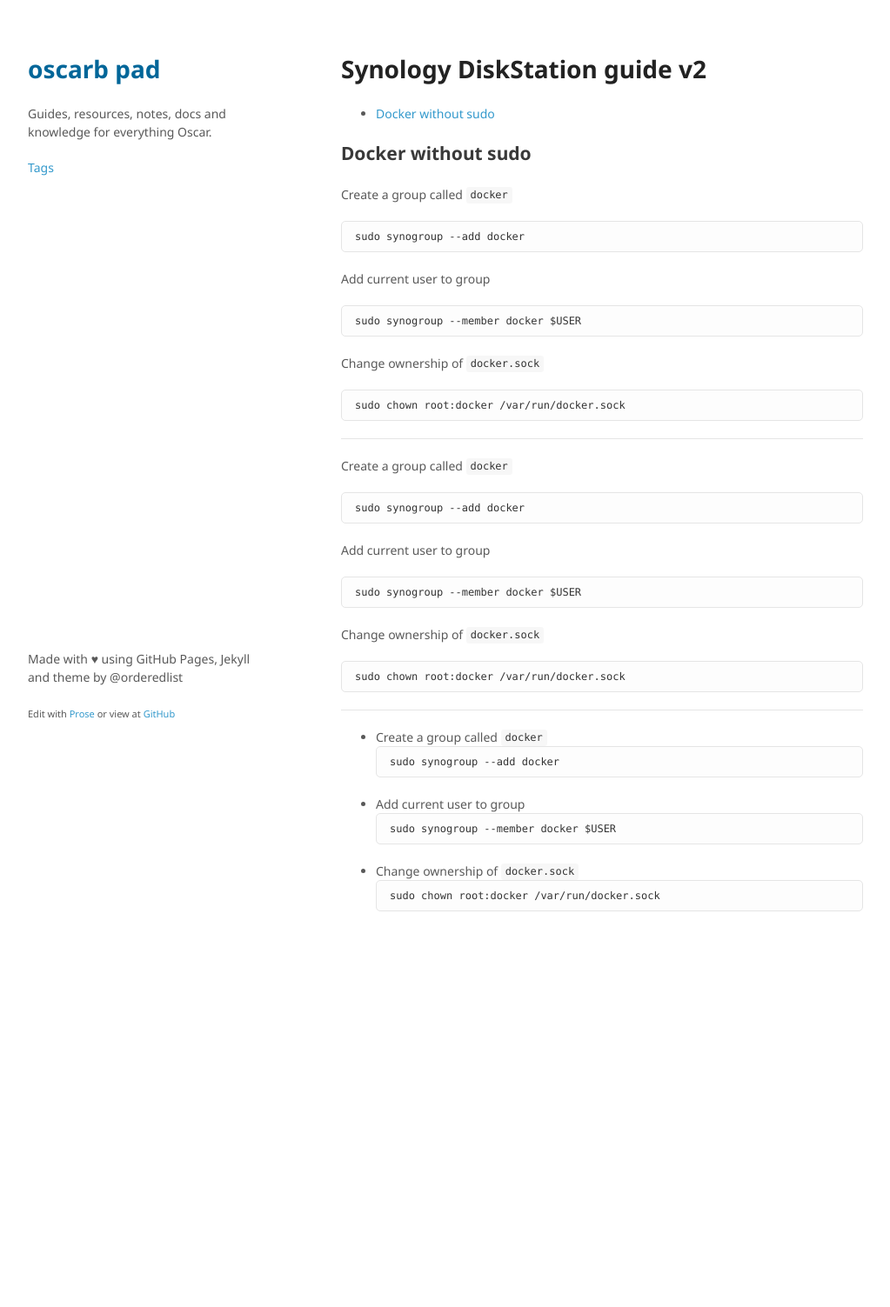
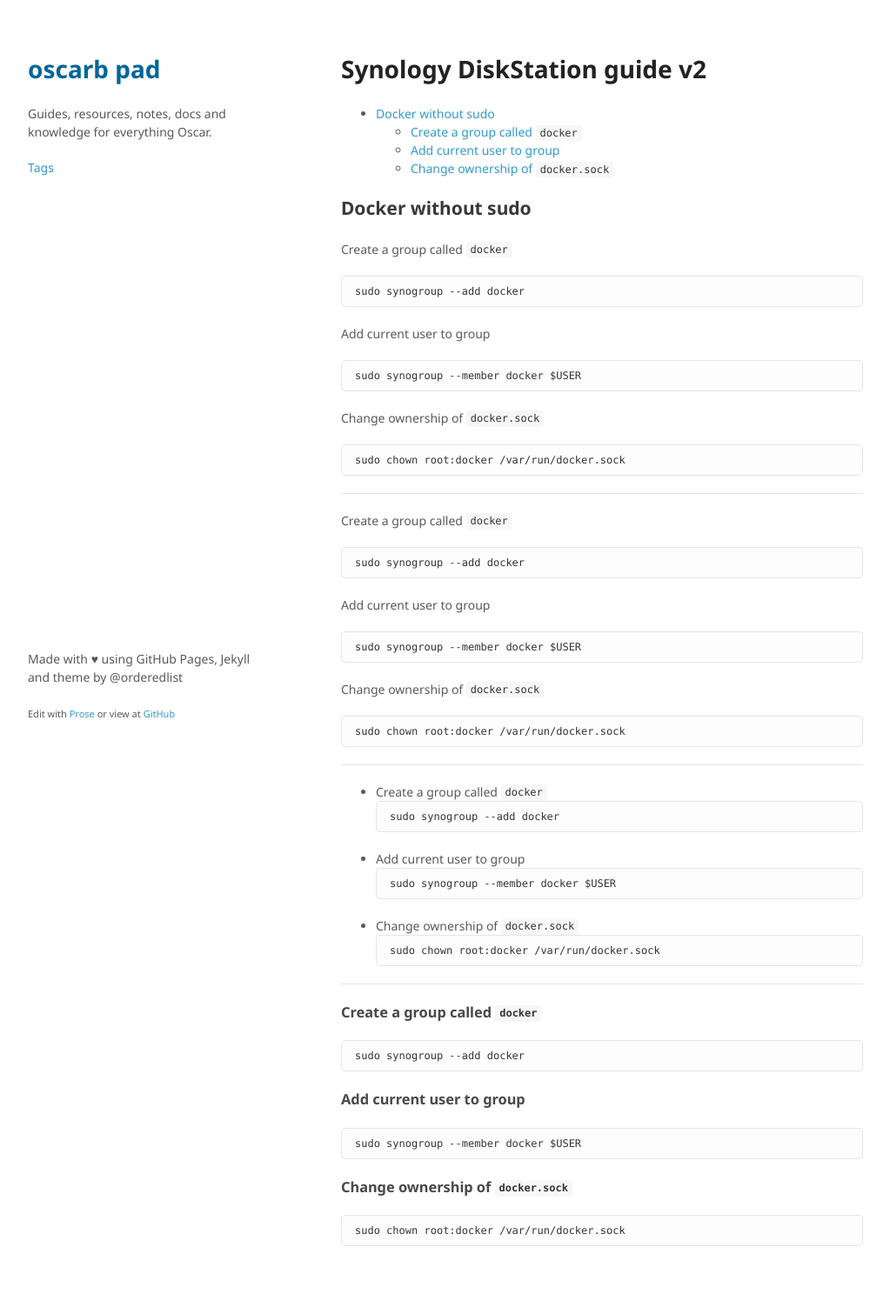
Before and after one commit to oscarb/pad, a Jekyll site: the page built from _docs/synology-ds.md, in a window 1280 px wide. Shown: the whole page at 87% size, without its empty margins (128-1151 px from the left). Built offline with Jekyll 4.4.1, drawn with Linux system fonts in a browser that asks for light colours; some web fonts are replaced; before the commit the page ends 1118 px from its top, so only the background shows below that.

Commit message:
Update synology-ds.md

````diff
--- a/_docs/synology-ds.md
+++ b/_docs/synology-ds.md
@@ -57,3 +57,22 @@ sudo synogroup --member docker $USER
 ```
 sudo chown root:docker /var/run/docker.sock
 ```
+
+
+
+---
+
+
+
+### Create a group called `docker`
+```
+sudo synogroup --add docker
+```
+### Add current user to group
+```
+sudo synogroup --member docker $USER
+```
+### Change ownership of `docker.sock`
+```
+sudo chown root:docker /var/run/docker.sock
+```
````
